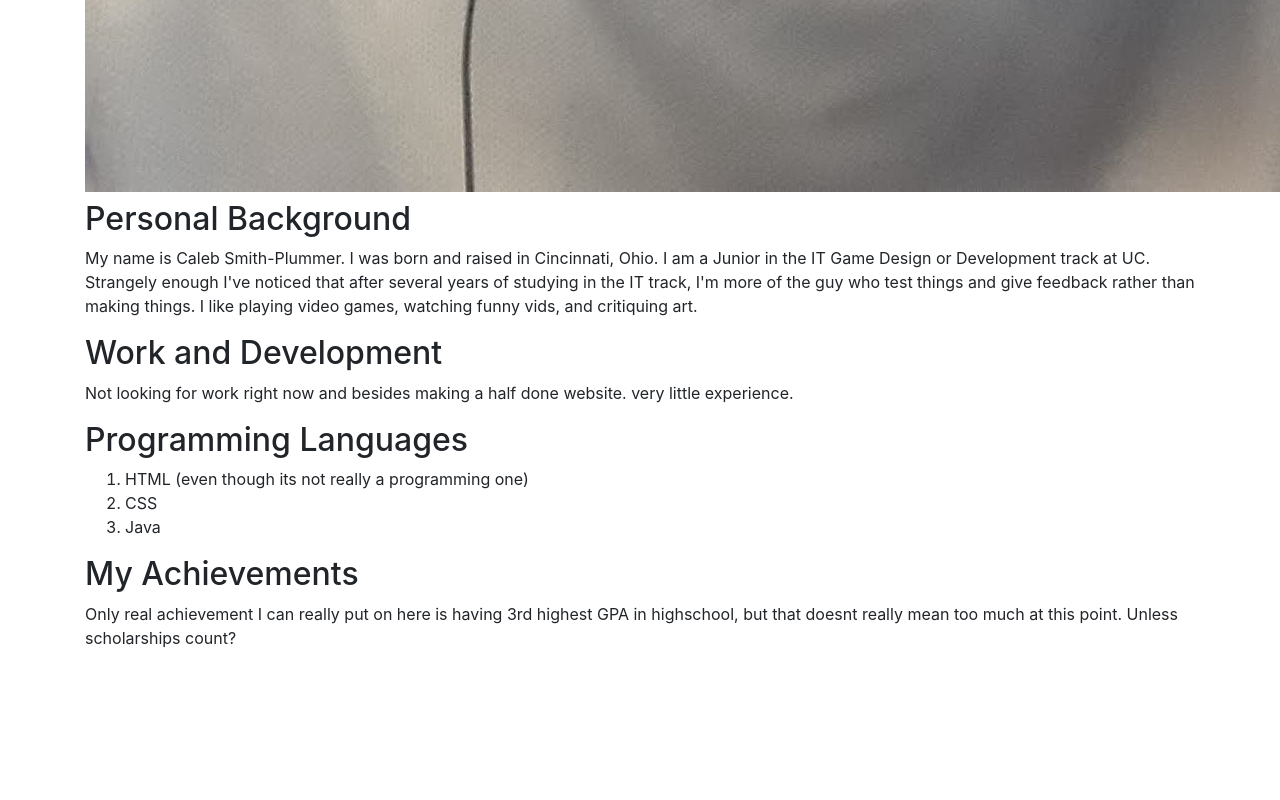
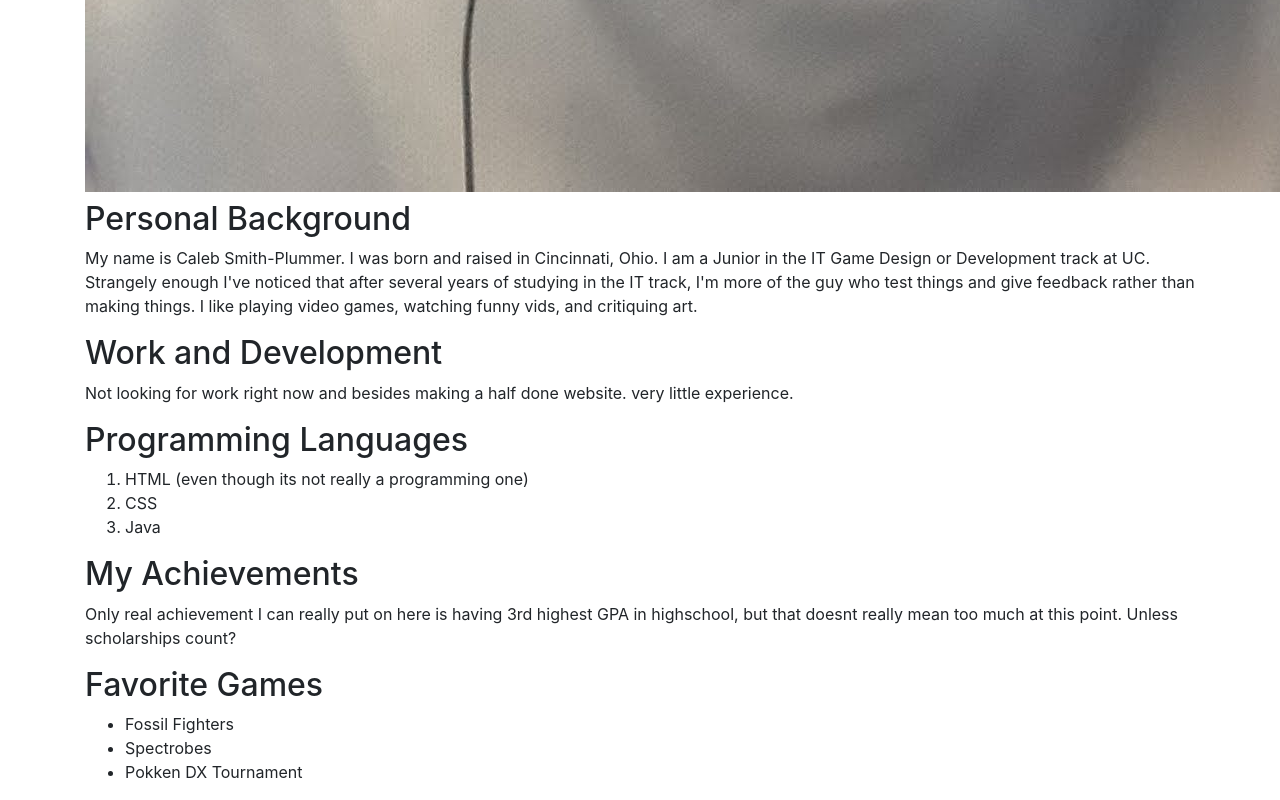
Before and after one commit to smithpcpuc/web-game-dev-lab-1, a website: page index.html in a window 1280 px wide. Shown: the part 1796-2596 px from the top of the page. Before the commit the page ends 2462 px from the top, so only its background shows below. Drawn offline with nearby package versions, Linux system fonts and the light colour scheme.

Commit message:
added Favorite Games section

```diff
--- a/index.html
+++ b/index.html
@@ -57,8 +57,13 @@
     too much at this point. Unless scholarships count?
   </p>
 </div>
-<div class="section">
-  <h2></h2>
+<div class="section" id="games">
+  <h2>Favorite Games</h2>
+  <ul>
+    <li>Fossil Fighters</li>
+    <li>Spectrobes</li>
+    <li>Pokken DX Tournament</li>
+  </ul>
 </div>
 
     </div>
```
